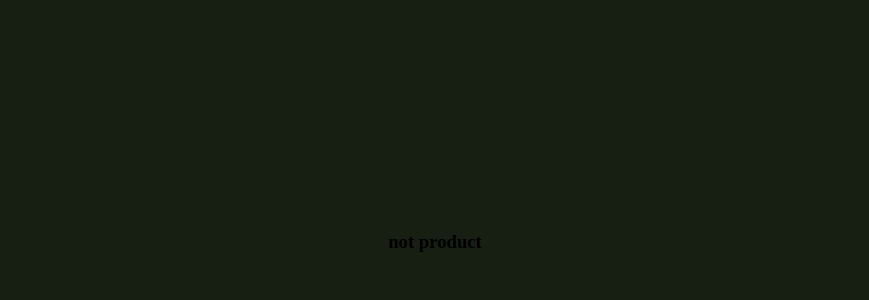
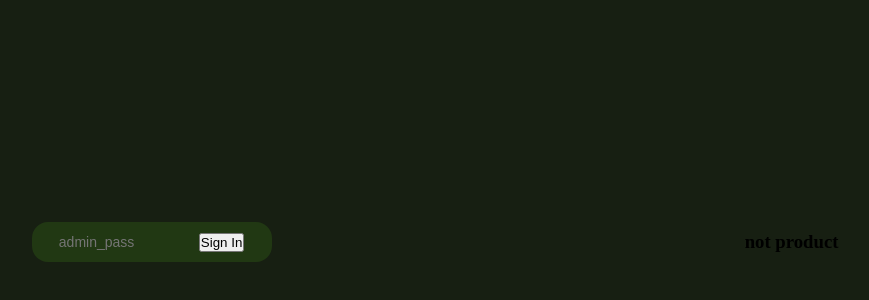
Before and after one commit to mustafaDevvv/plants_shop, a React (Create React App) app: page /admin in a window 1280 px wide. Shown: the part 158-458 px from the top of the page, without its empty margins (205-1074 px from the left). Built offline with nearby package versions, Linux system fonts and the light colour scheme.

Commit message:
add adminpass

```diff
--- a/src/components/Header/header.css
+++ b/src/components/Header/header.css
@@ -1,6 +1,9 @@
 .container {
     width: 90%;
 }
+input{
+    outline: none;
+  }
 #header {
     align-items: center;
     margin-top: 30px;
--- a/src/components/admin/admin.jsx
+++ b/src/components/admin/admin.jsx
@@ -13,7 +13,10 @@ export default function Admin() {
     let adminSession = localStorage.getItem("admin_session") || ''
     return (
         <div className='admin'>
-
+            <div className="password_admin">
+                <input type="text" placeholder="admin_pass" />
+                <button>Sign In</button>
+            </div>
             {adminSession.includes("true") && <div className="admin_inputs">
                 <center><h1>Add plants</h1></center>
                 <div className="admin_inputs_items">
--- a/src/components/admin/style.css
+++ b/src/components/admin/style.css
@@ -1,6 +1,9 @@
 body{
     background-color: #171F12;
 }
+input{
+    outline: none;
+  }
 .admin{
     height: 100vh;
     width: 100%;
@@ -119,3 +122,21 @@ body{
         height: 320px;
     }
 }
+.password_admin{
+    width: 240px;
+    height: 40px;
+    display: flex;
+    justify-content: center;
+    align-items: center;
+
+    border-radius: 16px;
+    background: #213813;
+    input{
+        background: none;
+        color: white;
+        width: 140px;
+        border: none;
+        font-size: 14px;
+        height: 28px;
+    }
+}
--- a/src/index.css
+++ b/src/index.css
@@ -2,9 +2,7 @@
   --font-family: "Inter", sans-serif;
   --border: 1px solid #525252a4;
 }
-input{
-  outline: none;
-}
+
 body {
   margin: 0;
   font-family: -apple-system, BlinkMacSystemFont, 'Segoe UI', 'Roboto', 'Oxygen',
```
